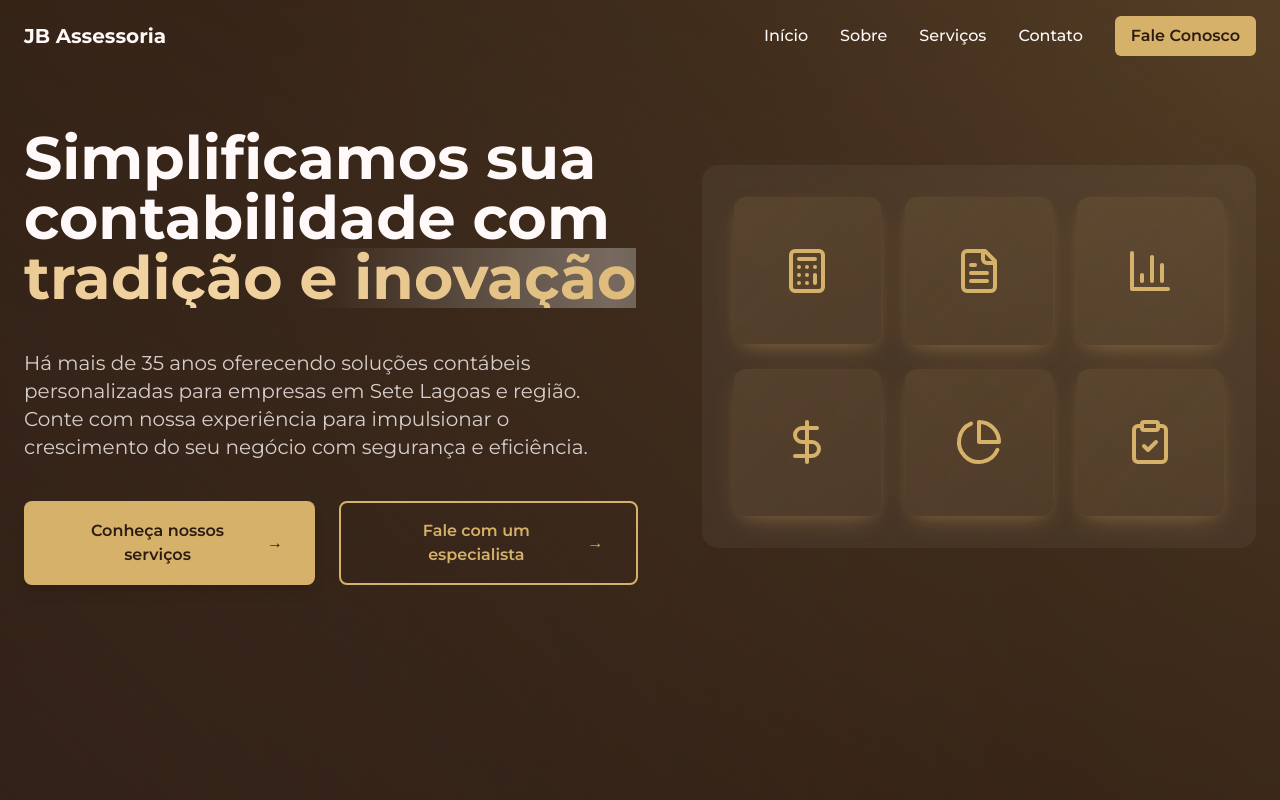
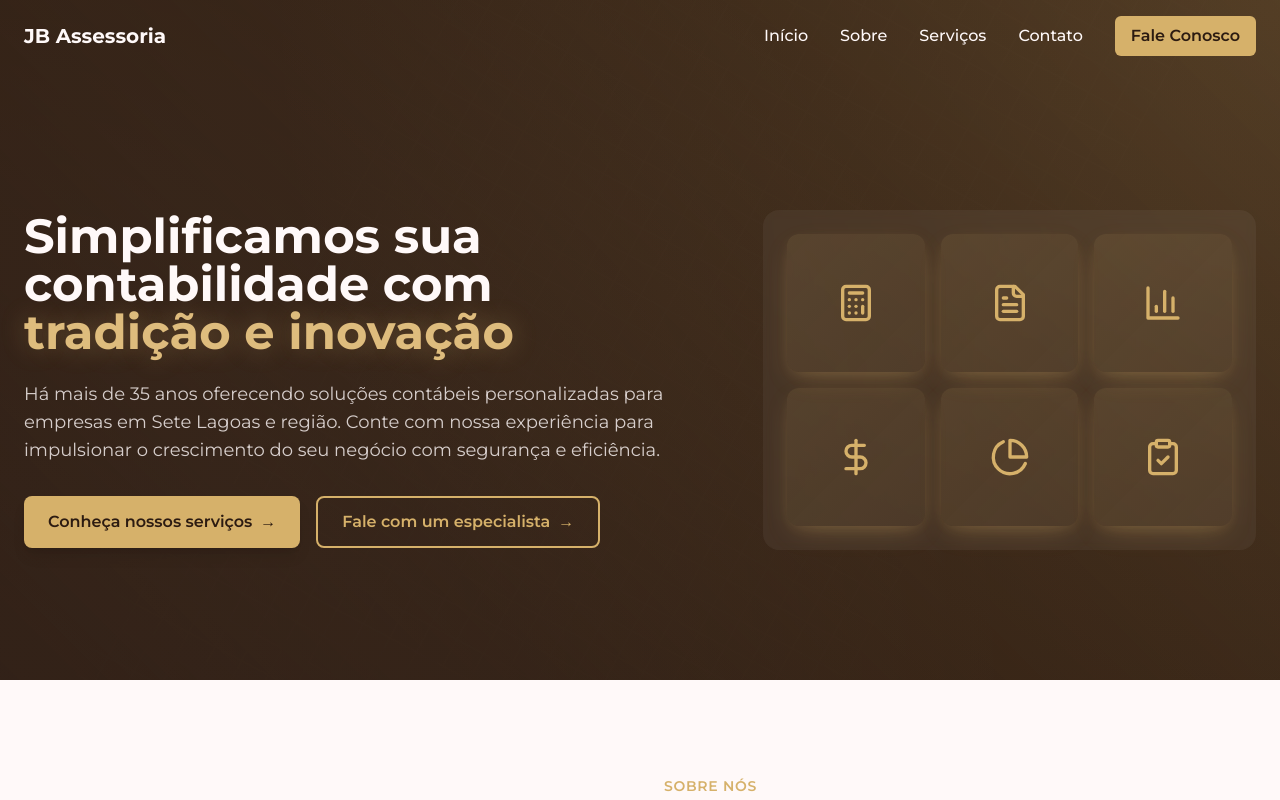
Before and after one commit to guilhermemendeslima/jbassessoria-site, a React (Vite) app: page / in a window 1280 px wide. Shown: the top 800 px of the page. Built offline with nearby package versions, Linux system fonts and the light colour scheme.

Commit message:
Updated Hero Section with Direct Text Effects

```diff
--- a/src/components/Hero.tsx
+++ b/src/components/Hero.tsx
@@ -39,7 +39,7 @@ const Hero = () => {
   ];
 
   return (
-    <div id="início" className="relative overflow-hidden bg-primary min-h-screen pt-24 pb-16 md:pt-32 md:pb-24">
+    <div id="início" className="relative overflow-hidden bg-primary h-[85vh] pt-16 md:pt-20">
       <div className="absolute inset-0">
         <div className="absolute inset-0 bg-[radial-gradient(circle_at_top_right,rgba(214,177,106,0.15),transparent_70%),radial-gradient(circle_at_bottom_left,rgba(255,249,249,0.1),transparent_70%)]"></div>
         <div className="absolute inset-0 bg-grid-pattern opacity-10"></div>
@@ -49,45 +49,37 @@ const Hero = () => {
         />
       </div>
 
-      <div ref={containerRef} className="container mx-auto px-4 md:px-6 relative z-10">
-        <div className="flex flex-col md:flex-row items-center gap-12 md:gap-16">
+      <div ref={containerRef} className="container mx-auto px-4 md:px-6 relative z-10 h-full flex items-center">
+        <div className="flex flex-col md:flex-row items-center gap-8 md:gap-12 py-8">
           <motion.div
             className="flex-1 text-center md:text-left"
             initial={{ opacity: 0, y: 20 }}
             animate={{ opacity: 1, y: 0 }}
             transition={{ duration: 0.8 }}
           >
-            <h1 className="text-4xl md:text-6xl font-bold text-secondary leading-tight mb-8">
+            <h1 className="text-3xl md:text-5xl font-bold text-secondary leading-tight mb-6">
               Simplificamos sua contabilidade com{' '}
-              <span className="relative inline-block overflow-hidden">
               <motion.span
-                  className="relative z-10 inline-block bg-gradient-to-r from-tertiary via-[#f3d5a5] to-tertiary bg-[length:200%_100%] bg-clip-text text-transparent"
+                className="relative inline-block text-tertiary"
                 animate={{
-                    backgroundPosition: ['200% 0', '-200% 0'],
+                  color: ['#d6b16a', '#f3d5a5', '#d6b16a'],
+                  textShadow: [
+                    '0 0 20px rgba(214,177,106,0.3)',
+                    '0 0 40px rgba(214,177,106,0.3)',
+                    '0 0 20px rgba(214,177,106,0.3)'
+                  ]
                 }}
                 transition={{
-                    duration: 8,
+                  duration: 3,
                   repeat: Infinity,
-                    ease: "linear"
+                  ease: "easeInOut"
                 }}
               >
                 tradição e inovação
               </motion.span>
-                <motion.div
-                  className="absolute inset-0 bg-gradient-to-r from-transparent via-white to-transparent opacity-30"
-                  animate={{
-                    x: ['100%', '-100%'],
-                  }}
-                  transition={{
-                    duration: 2,
-                    repeat: Infinity,
-                    ease: "linear",
-                  }}
-                />
-              </span>
             </h1>
             <motion.p
-              className="mt-8 text-secondary/80 text-lg md:text-xl max-w-2xl mx-auto md:mx-0 leading-relaxed"
+              className="mt-6 text-secondary/80 text-base md:text-lg max-w-2xl mx-auto md:mx-0 leading-relaxed"
               initial={{ opacity: 0 }}
               animate={{ opacity: 1 }}
               transition={{ delay: 0.3, duration: 0.8 }}
@@ -95,13 +87,13 @@ const Hero = () => {
               Há mais de 35 anos oferecendo soluções contábeis personalizadas para empresas em Sete Lagoas e região. Conte com nossa experiência para impulsionar o crescimento do seu negócio com segurança e eficiência.
             </motion.p>
             <motion.div
-              className="mt-10 flex flex-col sm:flex-row gap-6 justify-center md:justify-start"
+              className="mt-8 flex flex-col sm:flex-row gap-4 justify-center md:justify-start"
               initial={{ opacity: 0, y: 20 }}
               animate={{ opacity: 1, y: 0 }}
               transition={{ delay: 0.6, duration: 0.8 }}
             >
               <motion.button
-                className="group bg-tertiary hover:bg-tertiary/90 text-primary px-8 py-4 rounded-lg font-semibold shadow-lg hover:shadow-tertiary/20 transition-all duration-300"
+                className="group bg-tertiary hover:bg-tertiary/90 text-primary px-6 py-3 rounded-lg font-semibold shadow-lg hover:shadow-tertiary/20 transition-all duration-300"
                 whileHover={{ scale: 1.05 }}
                 whileTap={{ scale: 0.95 }}
               >
@@ -115,7 +107,7 @@ const Hero = () => {
                 </span>
               </motion.button>
               <motion.button
-                className="group bg-transparent border-2 border-tertiary text-tertiary px-8 py-4 rounded-lg font-semibold hover:bg-tertiary/10 transition-all duration-300"
+                className="group bg-transparent border-2 border-tertiary text-tertiary px-6 py-3 rounded-lg font-semibold hover:bg-tertiary/10 transition-all duration-300"
                 whileHover={{ scale: 1.05 }}
                 whileTap={{ scale: 0.95 }}
               >
@@ -132,13 +124,13 @@ const Hero = () => {
           </motion.div>
 
           <motion.div
-            className="hidden md:block flex-1 md:flex-none md:w-[45%] relative perspective-1000"
+            className="hidden md:block flex-1 md:flex-none md:w-[40%] relative perspective-1000"
             style={{ rotateX, rotateY }}
             initial={{ opacity: 0, scale: 0.95 }}
             animate={{ opacity: 1, scale: 1 }}
             transition={{ delay: 0.3, duration: 0.8 }}
           >
-            <div className="grid grid-cols-2 md:grid-cols-3 gap-6 p-8 bg-white/5 rounded-2xl backdrop-blur-sm transform-style-preserve-3d hover:transform-style-3d transition-all duration-500">
+            <div className="grid grid-cols-2 md:grid-cols-3 gap-4 p-6 bg-white/5 rounded-2xl backdrop-blur-sm transform-style-preserve-3d hover:transform-style-3d transition-all duration-500">
               {icons.map(({ Icon, delay }, index) => (
                 <motion.div
                   key={index}
@@ -153,7 +145,7 @@ const Hero = () => {
                     z: 50
                   }}
                 >
-                  <Icon className="w-12 h-12 text-tertiary transform-style-preserve-3d" />
+                  <Icon className="w-10 h-10 text-tertiary transform-style-preserve-3d" />
                 </motion.div>
               ))}
             </div>
```
Lines whose indentation alone changed are shown as unchanged.
